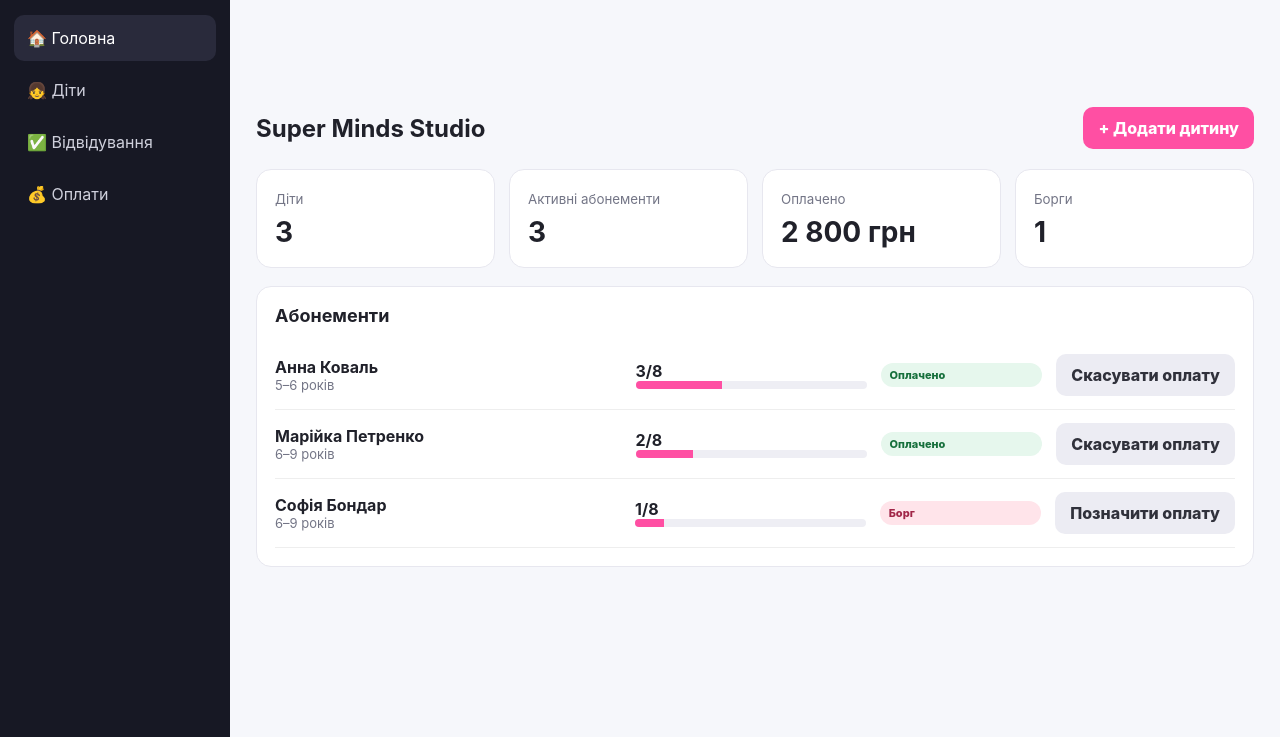
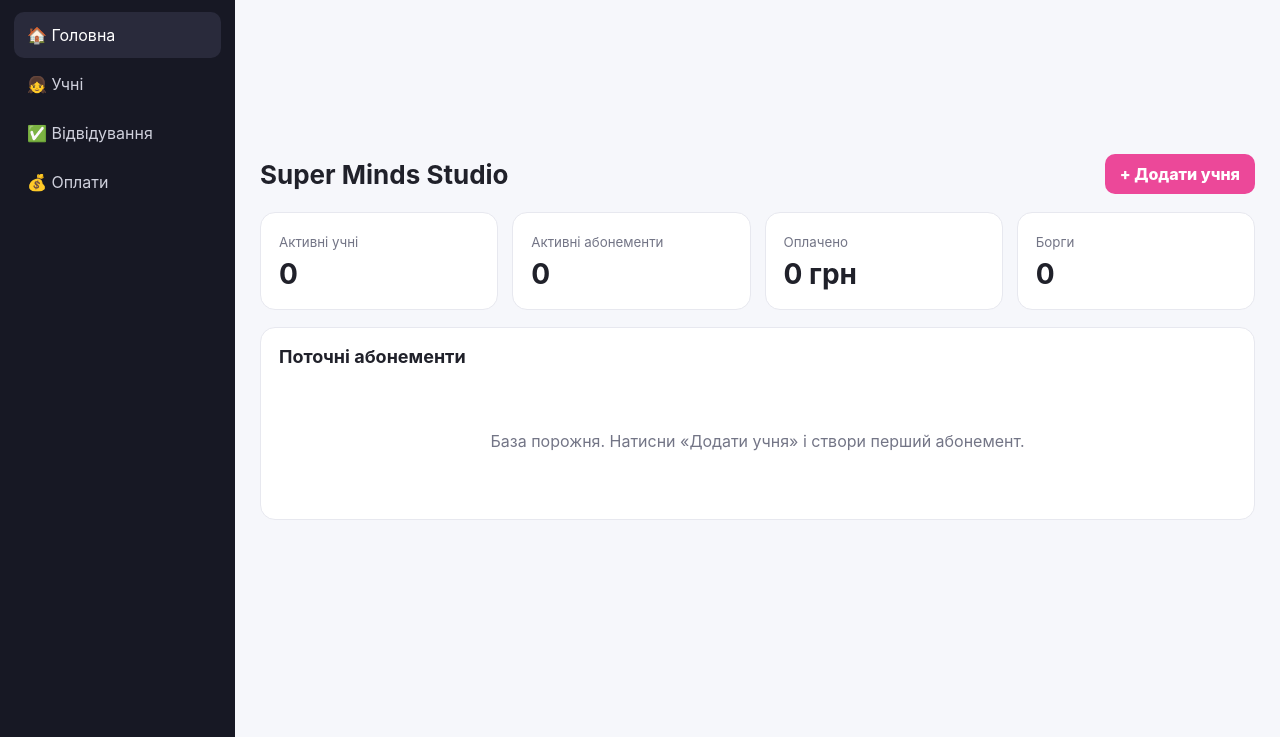
Before and after one commit to kalynchukristina-a11y/super-minds-crm, a plain HTML site: page index.html in a window 1280 px wide. Shown: the part 63-800 px from the top of the page. Drawn offline with Linux system fonts and the light colour scheme.

Commit message:
Add files via upload

```diff
--- a/index.html
+++ b/index.html
@@ -1,42 +1,93 @@
 <!doctype html>
-<html lang="uk"><head><meta charset="utf-8"><meta name="viewport" content="width=device-width,initial-scale=1">
-<title>Super Minds Studio CRM</title>
+<html lang="uk">
+<head>
+<meta charset="utf-8">
+<meta name="viewport" content="width=device-width,initial-scale=1">
+<title>Super Minds CRM</title>
 <style>
-*{box-sizing:border-box}body{margin:0;font-family:-apple-system,BlinkMacSystemFont,"Segoe UI",sans-serif;background:#f6f7fb;color:#20212a}
-button,input,select{font:inherit}.app{display:flex;min-height:100vh}aside{width:230px;background:#171824;color:#fff;padding:22px 14px}.logo{font-size:21px;font-weight:900;margin:0 10px 28px}.logo b{color:#ff4fa3}
-nav button{width:100%;border:0;background:transparent;color:#cfd0dc;text-align:left;padding:13px;border-radius:10px;margin:3px 0;cursor:pointer}nav button.active,nav button:hover{background:#292a3b;color:#fff}
-main{flex:1;max-width:1300px;width:100%;margin:auto;padding:26px}.top{display:flex;justify-content:space-between;align-items:center;gap:12px;margin-bottom:20px}.top h1{margin:0}.btn{border:0;border-radius:10px;padding:11px 15px;background:#ff4fa3;color:#fff;font-weight:800;cursor:pointer}.btn.gray{background:#ececf3;color:#30313b}.search{padding:11px;border:1px solid #ddd;border-radius:10px}
-.cards{display:grid;grid-template-columns:repeat(4,1fr);gap:14px}.card,.panel{background:#fff;border:1px solid #e7e7ef;border-radius:15px;padding:18px}.card small{color:#737586}.card strong{display:block;font-size:28px;margin-top:7px}
-.panel{margin-top:18px}.panel h2{margin-top:0;font-size:18px}.row{display:grid;grid-template-columns:1.5fr 1fr .7fr auto;gap:14px;align-items:center;padding:13px 0;border-bottom:1px solid #eee}.muted{color:#737586;font-size:13px}.bar{height:8px;background:#eeeef4;border-radius:99px;overflow:hidden}.bar i{display:block;height:100%;background:#ff4fa3}.badge{display:inline-block;padding:5px 9px;border-radius:99px;font-size:11px;font-weight:800}.ok{background:#e6f7ed;color:#16703c}.red{background:#ffe4ea;color:#a12648}.amber{background:#fff2cf;color:#866000}
-table{width:100%;border-collapse:collapse}th,td{padding:10px;text-align:left;border-bottom:1px solid #eee;font-size:13px}.day{border:0;border-radius:8px;padding:7px 10px;cursor:pointer;background:#ffe4ea;color:#a12648}.day.y{background:#e6f7ed;color:#16703c}
-.modal{position:fixed;inset:0;background:#0008;display:grid;place-items:center;padding:18px}.modal>form{background:#fff;padding:22px;border-radius:16px;width:min(500px,100%)}.modal input,.modal select{display:block;width:100%;padding:11px;margin:9px 0;border:1px solid #ddd;border-radius:9px}.actions{display:flex;justify-content:flex-end;gap:8px;margin-top:14px}
-.hidden{display:none!important}.parent{max-width:650px;margin:40px auto;padding:20px}.parent h1{margin-bottom:4px}.notice{background:#fff6fb;border:1px solid #ffd5e8;padding:12px;border-radius:10px}
-@media(max-width:800px){aside{width:65px}.logo{font-size:0}.logo b{font-size:20px}nav button{font-size:0;text-align:center}main{padding:15px}.cards{grid-template-columns:1fr 1fr}.top{align-items:flex-start;flex-direction:column}.row{grid-template-columns:1fr}.search{width:100%}}
-</style></head><body>
-<div id="app" class="app"><aside><div class="logo">Super <b>Minds</b></div><nav>
-<button data-page="home" class="active">🏠 <span>Головна</span></button><button data-page="kids">👧 <span>Діти</span></button><button data-page="att">✅ <span>Відвідування</span></button><button data-page="pay">💰 <span>Оплати</span></button></nav></aside>
+:root{--pink:#ec4899;--dark:#171824;--bg:#f6f7fb;--line:#e7e8ef;--text:#20212a;--muted:#737586}
+*{box-sizing:border-box}body{margin:0;background:var(--bg);color:var(--text);font-family:-apple-system,BlinkMacSystemFont,"Segoe UI",sans-serif}
+button,input,select{font:inherit}.app{display:flex;min-height:100vh}aside{width:235px;background:var(--dark);color:#fff;padding:22px 14px}.logo{font-size:21px;font-weight:900;margin:0 10px 28px}.logo b{color:#ff58a8}
+nav button{display:block;width:100%;border:0;background:transparent;color:#cfd0dc;text-align:left;padding:13px;border-radius:10px;margin:3px 0;cursor:pointer}nav button.active,nav button:hover{background:#292a3b;color:#fff}
+main{flex:1;max-width:1350px;width:100%;margin:auto;padding:25px}.top{display:flex;justify-content:space-between;align-items:center;gap:12px;margin-bottom:18px}.top h1{margin:0;font-size:26px}.btn{border:0;border-radius:10px;padding:10px 15px;background:var(--pink);color:white;font-weight:800;cursor:pointer}.btn.gray{background:#ececf3;color:#30313b}.btn.danger{background:#ffe4ea;color:#a12648}
+.search,input,select{padding:10px 11px;border:1px solid #dfe1e9;border-radius:9px;background:#fff;outline:none}.search{min-width:240px}
+.cards{display:grid;grid-template-columns:repeat(4,1fr);gap:14px}.card,.panel{background:#fff;border:1px solid var(--line);border-radius:15px;padding:18px}.card small{color:var(--muted)}.card strong{display:block;font-size:28px;margin-top:6px}
+.panel{margin-top:17px}.panel h2{font-size:18px;margin:0 0 14px}.empty{text-align:center;color:var(--muted);padding:50px 15px}
+.row{display:grid;grid-template-columns:1.4fr .9fr .8fr .7fr auto;gap:13px;align-items:center;padding:13px 0;border-bottom:1px solid #eee}.row:last-child{border-bottom:0}.muted{color:var(--muted);font-size:13px}
+.badge{display:inline-block;padding:5px 9px;border-radius:99px;font-size:11px;font-weight:800}.ok{background:#e6f7ed;color:#16703c}.red{background:#ffe4ea;color:#a12648}.amber{background:#fff2cf;color:#866000}
+.progress{height:7px;background:#eeeef4;border-radius:99px;overflow:hidden;margin-top:6px}.progress i{display:block;height:100%;background:var(--pink)}
+table{width:100%;border-collapse:collapse}th,td{padding:10px;text-align:left;border-bottom:1px solid #eee;font-size:13px}.day{border:0;border-radius:8px;padding:7px 9px;cursor:pointer;background:#f0f0f5}.day.y{background:#e6f7ed;color:#16703c}
+.modal{position:fixed;inset:0;background:#0008;display:grid;place-items:center;padding:18px;z-index:5}.modal form{background:#fff;padding:22px;border-radius:16px;width:min(560px,100%);max-height:90vh;overflow:auto}.modal h2{margin-top:0}.field{margin:11px 0}.field label{display:block;font-size:13px;font-weight:700;margin-bottom:5px}.field input,.field select{width:100%}.grid2{display:grid;grid-template-columns:1fr 1fr;gap:12px}.actions{display:flex;justify-content:flex-end;gap:8px;margin-top:16px}.hidden{display:none!important}
+.kid-actions{display:flex;gap:6px;justify-content:flex-end}.iconbtn{border:0;background:#f0f0f5;border-radius:8px;padding:8px;cursor:pointer}.detail{display:grid;grid-template-columns:1fr 1fr;gap:15px}.statbox{padding:14px;border:1px solid var(--line);border-radius:12px;background:#fafafe}
+@media(max-width:850px){aside{width:65px}.logo{font-size:0}.logo b{font-size:20px}nav button{font-size:0;text-align:center}main{padding:15px}.cards{grid-template-columns:1fr 1fr}.row{grid-template-columns:1fr 1fr}.top{align-items:flex-start;flex-direction:column}.search{width:100%;min-width:0}.grid2,.detail{grid-template-columns:1fr}.kid-actions{justify-content:flex-start}}
+</style>
+</head>
+<body>
+<div class="app">
+<aside><div class="logo">Super <b>Minds</b></div><nav>
+<button data-page="home" class="active">🏠 <span>Головна</span></button>
+<button data-page="kids">👧 <span>Учні</span></button>
+<button data-page="att">✅ <span>Відвідування</span></button>
+<button data-page="pay">💰 <span>Оплати</span></button>
+</nav></aside>
 <main>
-<section id="home"><div class="top"><h1>Super Minds Studio</h1><button class="btn" id="addBtn">+ Додати дитину</button></div><div class="cards"><div class="card"><small>Діти</small><strong id="s1">0</strong></div><div class="card"><small>Активні абонементи</small><strong id="s2">0</strong></div><div class="card"><small>Оплачено</small><strong id="s3">0 грн</strong></div><div class="card"><small>Борги</small><strong id="s4">0</strong></div></div><div class="panel"><h2>Абонементи</h2><div id="homeRows"></div></div></section>
-<section id="kids" class="hidden"><div class="top"><h1>Діти</h1><div><input id="search" class="search" placeholder="Пошук..."><button class="btn" id="addBtn2">+ Додати</button></div></div><div class="panel"><div id="kidRows"></div></div></section>
-<section id="att" class="hidden"><div class="top"><h1>Відвідування</h1></div><div class="panel"><table><thead><tr><th>Дитина</th><th>Група</th><th>1</th><th>2</th><th>3</th><th>4</th><th>5</th><th>6</th><th>7</th><th>8</th></tr></thead><tbody id="attRows"></tbody></table></div></section>
+<section id="home"><div class="top"><h1>Super Minds Studio</h1><button class="btn" onclick="openAdd()">+ Додати учня</button></div>
+<div class="cards"><div class="card"><small>Активні учні</small><strong id="s1">0</strong></div><div class="card"><small>Активні абонементи</small><strong id="s2">0</strong></div><div class="card"><small>Оплачено</small><strong id="s3">0 грн</strong></div><div class="card"><small>Борги</small><strong id="s4">0</strong></div></div>
+<div class="panel"><h2>Поточні абонементи</h2><div id="homeRows"></div></div></section>
+
+<section id="kids" class="hidden"><div class="top"><h1>Учні</h1><div><input id="search" class="search" placeholder="Пошук учня..."> <button class="btn" onclick="openAdd()">+ Додати</button></div></div><div class="panel"><div id="kidRows"></div></div></section>
+
+<section id="att" class="hidden"><div class="top"><h1>Відвідування</h1><select id="groupFilter" onchange="render()"><option value="">Усі групи</option></select></div><div class="panel"><div id="attWrap"></div></div></section>
+
 <section id="pay" class="hidden"><div class="top"><h1>Оплати</h1></div><div class="panel"><div id="payRows"></div></div></section>
 </main></div>
-<div id="modal" class="modal hidden"><form id="form"><h2>Додати дитину</h2><input name="name" required placeholder="Ім’я та прізвище"><input name="group" placeholder="Група"><input name="phone" placeholder="Телефон батьків"><input name="price" type="number" value="1400" placeholder="Вартість"><div class="actions"><button type="button" class="btn gray" id="cancel">Скасувати</button><button class="btn">Створити</button></div></form></div>
+
+<div id="modal" class="modal hidden"><form id="studentForm"><h2 id="modalTitle">Додати учня</h2><input type="hidden" name="id">
+<div class="grid2"><div class="field"><label>Ім’я та прізвище *</label><input name="name" required></div><div class="field"><label>Група</label><input name="group" placeholder="Напр. 6–9 років"></div></div>
+<div class="grid2"><div class="field"><label>Телефон батьків</label><input name="phone" placeholder="+380..."></div><div class="field"><label>Викладач</label><input name="teacher"></div></div>
+<div class="grid2"><div class="field"><label>Сума пакета, грн *</label><input name="price" type="number" min="0" required></div><div class="field"><label>Кількість занять *</label><input name="total" type="number" min="1" required></div></div>
+<div class="grid2"><div class="field"><label>Дата початку</label><input name="start" type="date"></div><div class="field"><label>Оплата</label><select name="paid"><option value="1">Оплачено</option><option value="0">Не оплачено</option></select></div></div>
+<div class="actions"><button type="button" class="btn gray" onclick="closeModal()">Скасувати</button><button class="btn">Зберегти</button></div></form></div>
+
+<div id="detailModal" class="modal hidden"><form><h2 id="detailTitle"></h2><div id="detailBody"></div><div class="actions"><button type="button" class="btn gray" onclick="closeDetail()">Закрити</button></div></form></div>
+
 <script>
-const KEY='super_minds_data';let kids=JSON.parse(localStorage.getItem(KEY)||'null')||[
-{id:'1',name:'Анна Коваль',group:'5–6 років',phone:'+380 67 000 00 01',price:1400,paid:true,lessons:[1,1,1,0,0,0,0,0]},
-{id:'2',name:'Марійка Петренко',group:'6–9 років',phone:'+380 67 000 00 02',price:1400,paid:true,lessons:[1,1,0,0,0,0,0,0]},
-{id:'3',name:'Софія Бондар',group:'6–9 років',phone:'+380 67 000 00 03',price:1400,paid:false,lessons:[1,0,0,0,0,0,0,0]}];
-const $=id=>document.getElementById(id), save=()=>localStorage.setItem(KEY,JSON.stringify(kids)), esc=s=>String(s).replace(/[&<>"']/g,c=>({'&':'&amp;','<':'&lt;','>':'&gt;','"':'&quot;',"'":'&#039;'}[c]));
-function list(){let q=($('search')?.value||'').toLowerCase();return kids.filter(k=>k.name.toLowerCase().includes(q))}
-function render(){let l=list();$('s1').textContent=kids.length;$('s2').textContent=kids.filter(k=>k.lessons.filter(Boolean).length<8).length;$('s3').textContent=kids.filter(k=>k.paid).reduce((a,k)=>a+k.price,0).toLocaleString('uk-UA')+' грн';$('s4').textContent=kids.filter(k=>!k.paid).length;
-const row=k=>{let n=k.lessons.filter(Boolean).length;return `<div class="row"><div><b>${esc(k.name)}</b><div class="muted">${esc(k.group)}</div></div><div><b>${n}/8</b><div class="bar"><i style="width:${n*12.5}%"></i></div></div><span class="badge ${k.paid?'ok':'red'}">${k.paid?'Оплачено':'Борг'}</span><button class="btn gray" onclick="togglePay('${k.id}')">${k.paid?'Скасувати оплату':'Позначити оплату'}</button></div>`};$('homeRows').innerHTML=kids.map(row).join('');$('kidRows').innerHTML=l.map(row).join('');
-$('attRows').innerHTML=l.map(k=>`<tr><td><b>${esc(k.name)}</b></td><td>${esc(k.group)}</td>${k.lessons.map((v,i)=>`<td><button class="day ${v?'y':''}" onclick="toggleLesson('${k.id}',${i})">${v?'✓':'—'}</button></td>`).join('')}</tr>`).join('');
-$('payRows').innerHTML=l.map(k=>`<div class="row"><div><b>${esc(k.name)}</b><div class="muted">${k.lessons.filter(Boolean).length}/8 занять</div></div><b>${k.price.toLocaleString('uk-UA')} грн</b><span class="badge ${k.paid?'ok':'red'}">${k.paid?'Оплачено':'Борг'}</span><button class="btn" onclick="togglePay('${k.id}')">${k.paid?'Скасувати':'Оплатити'}</button></div>`).join('')}
-function toggleLesson(id,i){kids=kids.map(k=>k.id===id?{...k,lessons:k.lessons.map((v,j)=>j===i?+!v:v)}:k);save();render()}
-function togglePay(id){kids=kids.map(k=>k.id===id?{...k,paid:!k.paid}:k);save();render()}
-function openModal(){$('modal').classList.remove('hidden')}
-$('addBtn').onclick=openModal;$('addBtn2').onclick=openModal;$('cancel').onclick=()=>$('modal').classList.add('hidden');$('search').oninput=render;
-$('form').onsubmit=e=>{e.preventDefault();let f=new FormData(e.target);kids.push({id:Date.now().toString(),name:f.get('name'),group:f.get('group')||'Без групи',phone:f.get('phone')||'',price:+f.get('price')||1400,paid:true,lessons:Array(8).fill(0)});save();e.target.reset();$('modal').classList.add('hidden');render()};
-document.querySelectorAll('nav button').forEach(b=>b.onclick=()=>{document.querySelectorAll('main section').forEach(s=>s.classList.add('hidden'));$(b.dataset.page).classList.remove('hidden');document.querySelectorAll('nav button').forEach(x=>x.classList.remove('active'));b.classList.add('active');render()});render();
-</script></body></html>
+const KEY='super_minds_crm_v2';
+let students=JSON.parse(localStorage.getItem(KEY)||'[]');
+const $=id=>document.getElementById(id);
+const save=()=>localStorage.setItem(KEY,JSON.stringify(students));
+const esc=s=>String(s??'').replace(/[&<>"']/g,c=>({'&':'&amp;','<':'&lt;','>':'&gt;','"':'&quot;',"'":'&#039;'}[c]));
+const used=s=>s.lessons.filter(Boolean).length;
+function groups(){return [...new Set(students.map(s=>s.group).filter(Boolean))].sort()}
+function filtered(){let q=($('search')?.value||'').toLowerCase(),g=$('groupFilter')?.value||'';return students.filter(s=>(!q||s.name.toLowerCase().includes(q))&&(!g||s.group===g))}
+function packageText(s){return `${used(s)}/${s.total}`}
+
+function render(){
+ $('s1').textContent=students.length;
+ $('s2').textContent=students.filter(s=>used(s)<s.total).length;
+ $('s3').textContent=students.filter(s=>s.paid).reduce((a,s)=>a+Number(s.price||0),0).toLocaleString('uk-UA')+' грн';
+ $('s4').textContent=students.filter(s=>!s.paid).length;
+ const row=s=>`<div class="row"><div><b>${esc(s.name)}</b><div class="muted">${esc(s.group||'Без групи')} ${s.teacher?'• '+esc(s.teacher):''}</div></div>
+ <div><b>${packageText(s)}</b><div class="progress"><i style="width:${Math.min(100,used(s)/s.total*100)}%"></i></div><div class="muted">залишилось ${Math.max(0,s.total-used(s))}</div></div>
+ <span class="badge ${s.paid?'ok':'red'}">${s.paid?'Оплачено':'Борг'}</span><b>${Number(s.price||0).toLocaleString('uk-UA')} грн</b>
+ <div class="kid-actions"><button class="iconbtn" onclick="openDetail('${s.id}')">👁</button><button class="iconbtn" onclick="openEdit('${s.id}')">✏️</button><button class="iconbtn" onclick="newPackage('${s.id}')">🎟️</button></div></div>`;
+ $('homeRows').innerHTML=students.length?students.map(row).join(''):'<div class="empty">База порожня. Натисни «Додати учня» і створи перший абонемент.</div>';
+ $('kidRows').innerHTML=filtered().length?filtered().map(row).join(''):'<div class="empty">Учнів поки немає.</div>';
+ let gf=$('groupFilter'), old=gf.value; gf.innerHTML='<option value="">Усі групи</option>'+groups().map(g=>`<option>${esc(g)}</option>`).join('');gf.value=groups().includes(old)?old:'';
+ let list=filtered();
+ $('attWrap').innerHTML=list.length?`<table><thead><tr><th>Учень</th><th>Група</th>${Array.from({length:Math.max(1,...list.map(s=>s.total))},(_,i)=>`<th>${i+1}</th>`).join('')}</tr></thead><tbody>${list.map(s=>`<tr><td><b>${esc(s.name)}</b><div class="muted">${packageText(s)}</div></td><td>${esc(s.group||'—')}</td>${s.lessons.map((v,i)=>`<td><button class="day ${v?'y':''}" onclick="toggleLesson('${s.id}',${i})">${v?'✓':'—'}</button></td>`).join('')}</tr>`).join('')}</tbody></table>`:'<div class="empty">Додай учнів, щоб вести відвідування.</div>';
+ $('payRows').innerHTML=list.map(s=>`<div class="row"><div><b>${esc(s.name)}</b><div class="muted">${packageText(s)} • ${esc(s.group||'Без групи')}</div></div><b>${Number(s.price||0).toLocaleString('uk-UA')} грн</b><span class="badge ${s.paid?'ok':'red'}">${s.paid?'Оплачено':'Борг'}</span><button class="btn ${s.paid?'gray':''}" onclick="togglePay('${s.id}')">${s.paid?'Скасувати':'Позначити оплату'}</button><span></span></div>`).join('')||'<div class="empty">Оплат ще немає.</div>';
+}
+function openAdd(){ $('modalTitle').textContent='Додати учня'; $('studentForm').reset();$('studentForm').id.value='';$('studentForm').price.value='';$('studentForm').total.value='8';$('studentForm').start.value=new Date().toISOString().slice(0,10);$('modal').classList.remove('hidden')}
+function openEdit(id){let s=students.find(x=>x.id===id);if(!s)return;$('modalTitle').textContent='Редагувати учня';let f=$('studentForm');for(let k of ['id','name','group','phone','teacher','price','total','start','paid'])if(f[k])f[k].value=s[k]??'';$('modal').classList.remove('hidden')}
+function closeModal(){$('modal').classList.add('hidden')}
+$('studentForm').onsubmit=e=>{e.preventDefault();let f=new FormData(e.target),id=f.get('id');let obj={id:id||Date.now().toString(),name:f.get('name'),group:f.get('group'),phone:f.get('phone'),teacher:f.get('teacher'),price:+f.get('price')||0,total:Math.max(1,+f.get('total')||8),start:f.get('start'),paid:f.get('paid')==='1',lessons:Array(Math.max(1,+f.get('total')||8)).fill(0)};if(id){let old=students.find(s=>s.id===id);obj.lessons=old.lessons.slice(0,obj.total);while(obj.lessons.length<obj.total)obj.lessons.push(0);students=students.map(s=>s.id===id?obj:s)}else students.push(obj);save();closeModal();render()};
+function toggleLesson(id,i){students=students.map(s=>s.id===id?{...s,lessons:s.lessons.map((v,j)=>j===i?+!v:v)}:s);save();render()}
+function togglePay(id){students=students.map(s=>s.id===id?{...s,paid:!s.paid}:s);save();render()}
+function newPackage(id){let s=students.find(x=>x.id===id);if(!s)return;let total=prompt('Скільки занять у новому пакеті?',s.total);if(total===null)return;total=Math.max(1,+total||8);let price=prompt('Сума нового пакета, грн?',s.price);if(price===null)return;students=students.map(x=>x.id===id?{...x,total,price:+price||0,paid:true,start:new Date().toISOString().slice(0,10),lessons:Array(total).fill(0)}:x);save();render()}
+function openDetail(id){let s=students.find(x=>x.id===id);if(!s)return;$('detailTitle').textContent=s.name;$('detailBody').innerHTML=`<div class="detail"><div class="statbox"><div class="muted">Абонемент</div><b>${packageText(s)}</b><div class="muted">Залишилось ${Math.max(0,s.total-used(s))} занять</div></div><div class="statbox"><div class="muted">Оплата</div><b>${Number(s.price).toLocaleString('uk-UA')} грн</b><div class="badge ${s.paid?'ok':'red'}">${s.paid?'Оплачено':'Борг'}</div></div><div class="statbox"><div class="muted">Група</div><b>${esc(s.group||'—')}</b></div><div class="statbox"><div class="muted">Телефон</div><b>${esc(s.phone||'—')}</b></div></div>`;$('detailModal').classList.remove('hidden')}
+function closeDetail(){$('detailModal').classList.add('hidden')}
+document.querySelectorAll('nav button').forEach(b=>b.onclick=()=>{document.querySelectorAll('main section').forEach(s=>s.classList.add('hidden'));$(b.dataset.page).classList.remove('hidden');document.querySelectorAll('nav button').forEach(x=>x.classList.remove('active'));b.classList.add('active');render()});
+$('search').oninput=render;render();
+</script>
+</body></html>
```
